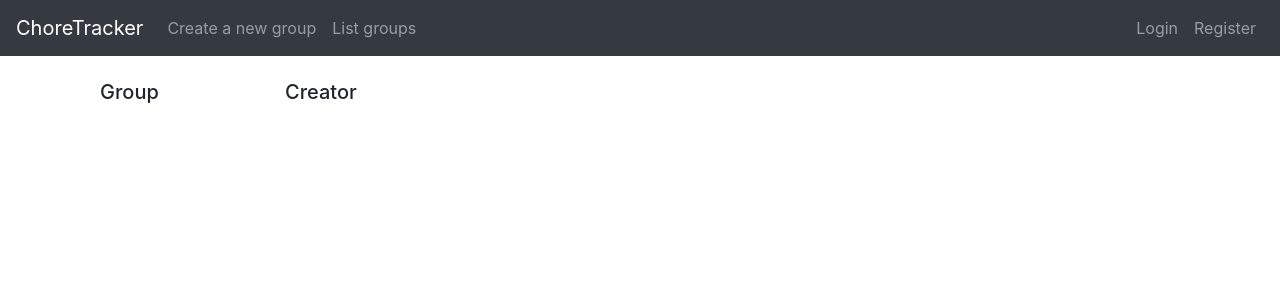
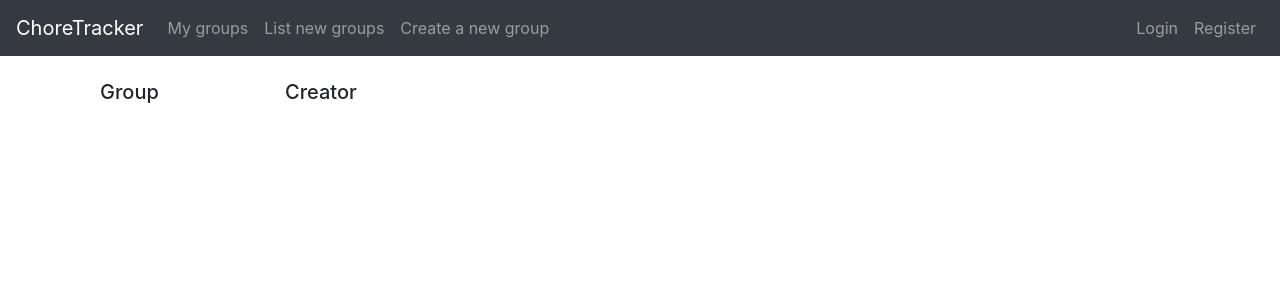
Before and after one commit to rhiskk/ChoreTracker, a Flask app: page /groups/ in a window 1280 px wide. Shown: the top 300 px of the page. Run offline with Flask 2, Linux system fonts and the light colour scheme; data that the repository does not hold is empty; some libraries are stand-ins or nearby versions.

Commit message:
divided users groups and other groups

```diff
--- a/application/groups/models.py
+++ b/application/groups/models.py
@@ -23,6 +23,36 @@ class Group(Base):
         self.creator_id = creatorId
 
     @staticmethod
+    def find_users_groups(userId):
+        stmt = text('SELECT Gang.name, Gang.id, a.username FROM Gang'
+                    ' LEFT JOIN userGroup ug ON Gang.id = ug.group_id'
+                    ' LEFT JOIN Account a ON Gang.creator_id = a.id'
+                    ' WHERE ug.user_id = :userId').params(userId=userId)
+        res = db.engine.execute(stmt)
+
+        response = []
+        for row in res:
+            response.append({"name":row[0],"id":row[1], "creatorname":row[2]})
+
+        return response
+
+    def find_non_users_groups(userId):
+        stmt = text('SELECT Gang.name, Gang.id, a.username FROM Gang'
+                    ' LEFT JOIN userGroup ug ON Gang.id = ug.group_id'
+                    ' LEFT JOIN Account a ON Gang.creator_id = a.id'
+                    ' GROUP BY Gang.id, Gang.name, a.username'
+                    ' HAVING Gang.id NOT IN (SELECT Gang.id FROM Gang'
+                    ' LEFT JOIN userGroup ug ON Gang.id = ug.group_id'
+                    ' WHERE ug.user_id = :userId)').params(userId=userId)
+        res = db.engine.execute(stmt)
+
+        response = []
+        for row in res:
+            response.append({"name":row[0],"id":row[1], "creatorname":row[2]})
+
+        return response
+
+    @staticmethod
     def find_creator_usernames():
         stmt = text('SELECT Gang.name, Gang.id, Account.username FROM Account, Gang'
                     ' WHERE Gang.creator_id = Account.id')
--- a/application/groups/views.py
+++ b/application/groups/views.py
@@ -8,6 +8,16 @@ from application.auth.models import User
 @app.route("/groups/", methods=["GET"])
 def groups_index():
     return render_template("groups/list.html", groups=Group.find_creator_usernames())
+
+@app.route("/usersgroups/", methods=["GET"])
+@login_required
+def users_groups():
+    return render_template("groups/list.html", groups=Group.find_users_groups(current_user.id), users=True)
+
+@app.route("/nonusersgroups/", methods=["GET"])
+@login_required
+def non_users_groups():
+    return render_template("groups/list.html", groups=Group.find_non_users_groups(current_user.id))
 
 @app.route("/groups/new/")
 @login_required
@@ -46,4 +56,4 @@ def groups_create():
     g.members.append(current_user)
     db.session().commit()
 
-    return redirect(url_for("groups_index"))
+    return redirect(url_for("users_groups"))
--- a/application/templates/groups/list.html
+++ b/application/templates/groups/list.html
@@ -15,19 +15,16 @@
     <div class="col-2">{{ group.name }} </div>
     <div class="col-2"> {{ group.creatorname }} </div>
 
-
+    {% if users is defined %}
     <form action="{{ url_for('groups_view', group_id=group.id) }}">
-
       <input type="submit" value="View" class="btn btn-secondary" style="margin: 5px 5px 0px 0px;" />
-
     </form>
+    {% else %}
     <form action="{{ url_for('groups_join', group_id=group.id) }}">
-
       <input type="submit" value="Join" class="btn btn-secondary" style="margin: 5px 5px 0px 0px;" />
-
     </form>
+    {% endif %}
   </div>
-
   {% endfor %}
 </div>
 {% endblock %}
--- a/application/templates/layout.html
+++ b/application/templates/layout.html
@@ -19,10 +19,13 @@
     <div class="collapse navbar-collapse" id="navbarCollapse">
       <ul class="navbar-nav mr-auto">
         <li class="nav-item">
-          <a class="nav-link" href="{{ url_for('groups_form') }}">Create a new group</a></a>
+          <a class="nav-link" href="{{ url_for('users_groups') }}">My groups</a>
         </li>
         <li class="nav-item">
-          <a class="nav-link" href="{{ url_for('groups_index') }}">List groups</a>
+          <a class="nav-link" href="{{ url_for('non_users_groups') }}">List new groups</a>
+        </li>
+        <li class="nav-item">
+          <a class="nav-link" href="{{ url_for('groups_form') }}">Create a new group</a></a>
         </li>
       </ul>
       <div class="form-inline mt-2 mt-md-0">
```
